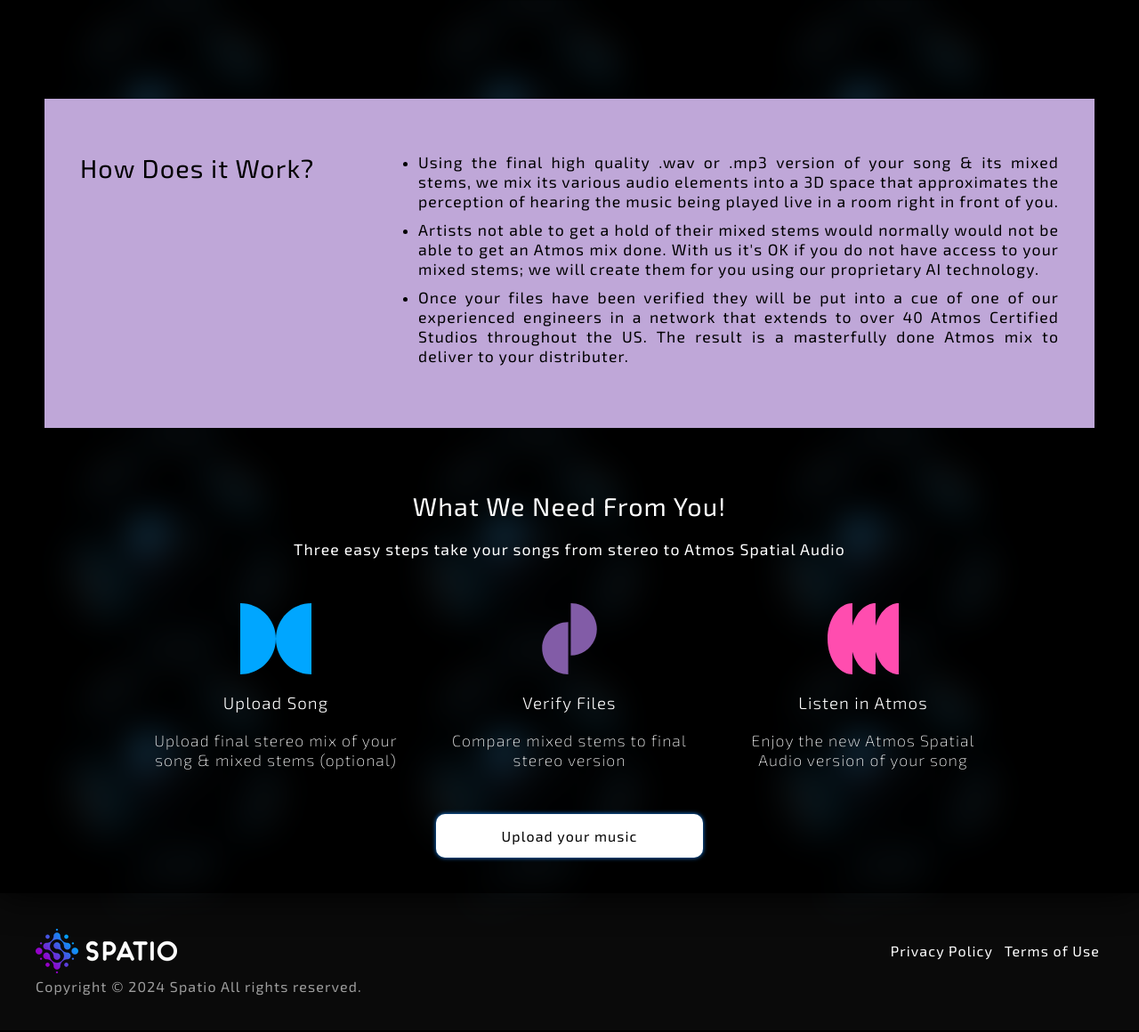
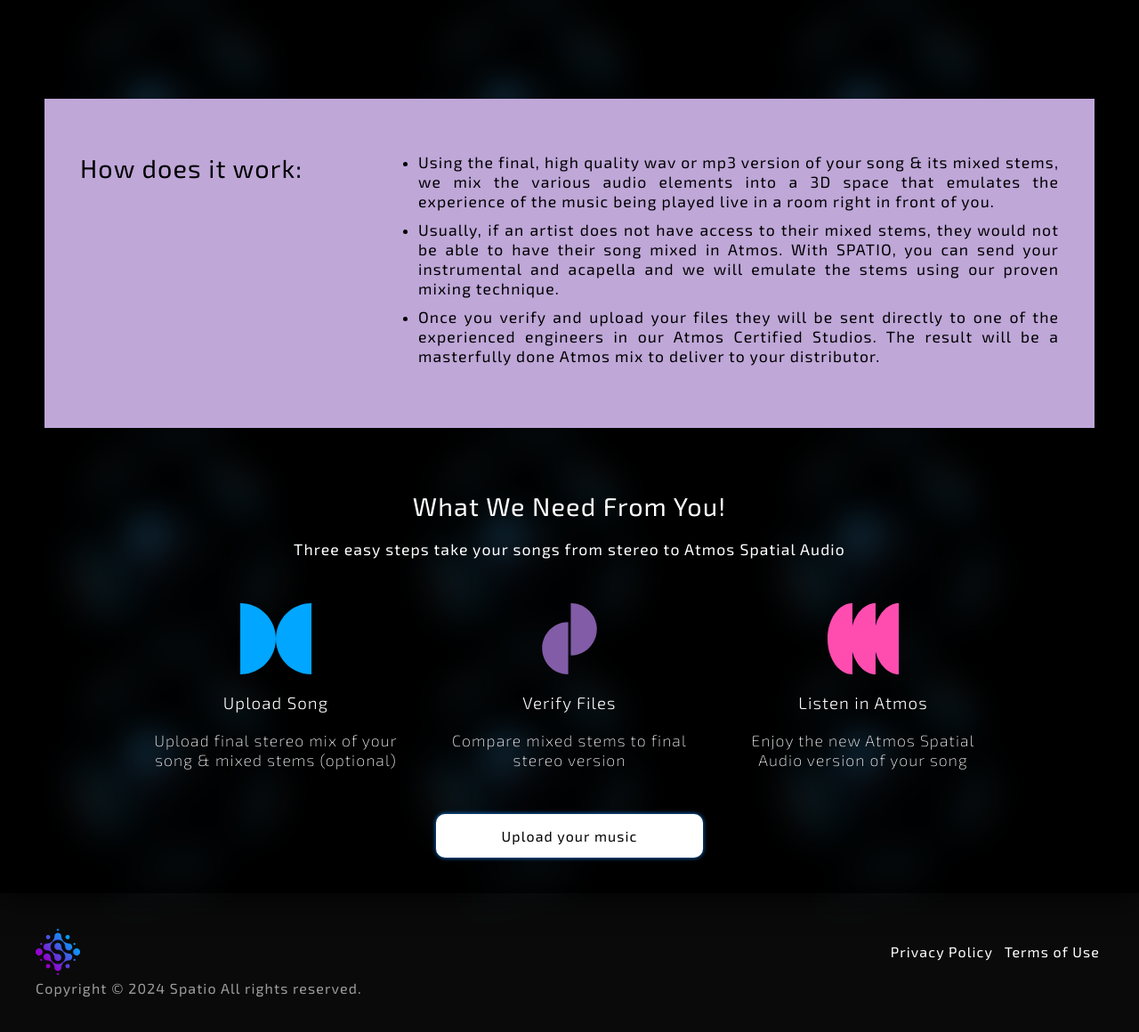
Before and after one commit to Z50LTI/z50lti.github.io, a PHP site: page /learnmore.html in a window 1280 px wide. Shown: the part 571-1731 px from the top of the page at 89% size. Before the commit the page ends 1690 px from the top, so only its background shows below. Run offline with PHP 8.4, Linux system fonts and the light colour scheme.

Commit message:
Add files via upload

```diff
--- a/css/_main.scss
+++ b/css/_main.scss
@@ -32,8 +32,8 @@ main {
   opacity: 0;
 
   &.landing {
-    height: calc(100svh - 93px);
-    min-height: 600px;
+    min-height: calc(100svh - 93px);
+    /* min-height: 600px; */
   }
 
   &.dark {
@@ -141,6 +141,10 @@ header {
   top: 0;
   z-index: 10;
 
+  img {
+    width: 140px;
+  }
+
   nav {
     display: flex;
     flex-direction: row;
@@ -174,12 +178,23 @@ header {
   flex-direction: column;
   align-items: center;
   height: 100%;
-  justify-content: center;
+  justify-content: flex-start;
   gap: 25px;
   text-align: center;
+  overflow-x: hidden;
+
+  padding: 10px;
+  margin: 0 auto;
+  padding-top: 0;
 
   img {
     width: 100%;
+    height: 60vh;
+    object-fit: contain;
+  }
+
+  h2 {
+    white-space: nowrap;
   }
 
   .home-buttons {
@@ -399,6 +414,7 @@ header {
       h3 {
         margin: 10px 0;
         margin-bottom: 5px;
+        font-weight: bold;
       }
 
       iframe {
@@ -424,6 +440,10 @@ footer {
     align-items: center;
     text-align: end;
 
+    img {
+      max-width: 50px;
+    }
+
     h3 {
       margin-bottom: 5px;
     }
--- a/css/_responsive.scss
+++ b/css/_responsive.scss
@@ -91,6 +91,7 @@
       flex-direction: column;
       justify-content: center;
       gap: 20px;
+      opacity: 0;
       transition: 0.2s;
     }
   }
@@ -98,6 +99,22 @@
   .home {
     .home-buttons {
       flex-direction: column;
+    }
+  }
+
+  .home {
+    gap: 15px;
+
+    h2 {
+      font-size: 5vw;
+    }
+
+    img {
+      height: 35vh;
+    }
+
+    .home-buttons {
+      gap: 15px;
     }
   }
 
@@ -152,6 +169,7 @@
   .home {
     .home-buttons {
       width: 100%;
+      max-width: 300px;
     }
   }
 
@@ -202,6 +220,24 @@
   }
 }
 
+@media only screen and (max-height: 620px) {
+  .home {
+    img {
+      height: 46vh;
+    }
+  }
+}
+
+@media only screen and (max-height: 440px) {
+  .home {
+    gap: 10px;
+
+    img {
+      height: 35vh;
+    }
+  }
+}
+
 @media (hover: hover) and (pointer: fine) {
   .faq {
     .faq-item {
--- a/css/styles.css
+++ b/css/styles.css
@@ -531,6 +545,9 @@ footer .footer-content {
       -ms-flex-align: center;
           align-items: center;
   text-align: end;
+}
+footer .footer-content img {
+  max-width: 50px;
 }
 footer .footer-content h3 {
   margin-bottom: 5px;
--- a/js/menu.js
+++ b/js/menu.js
@@ -1,11 +1,14 @@
 var menu = document.querySelector("nav");
 
 document.getElementById("hamburger").addEventListener("click", () => {
+  menu.style.opacity = "1";
   menu.style.transform = "translateY(0%)";
+
   document.body.style.overflow = "hidden";
 });
 
 document.getElementById("close").addEventListener("click", () => {
   document.body.style.overflow = "auto";
+  menu.style.opacity = "0";
   menu.style.transform = "translateY(100%)";
 });
--- a/learnmore.html
+++ b/learnmore.html
@@ -4,6 +4,11 @@
     <meta charset="UTF-8" />
     <meta name="viewport" content="width=device-width, initial-scale=1.0" />
     <title>Learn More | Spatio</title>
+    <meta http-equiv="cache-control" content="max-age=0" />
+    <meta http-equiv="cache-control" content="no-cache" />
+    <meta http-equiv="expires" content="0" />
+    <meta http-equiv="expires" content="Tue, 01 Jan 1980 1:00:00 GMT" />
+    <meta http-equiv="pragma" content="no-cache" />
 
     <meta name="description" content="Spatio" />
     <meta name="keywords" content="keyword, keyword, keyword" />
@@ -14,7 +19,7 @@
   <body class="bg">
     <header>
       <a href="index.html"
-        ><img src="assets/images/LOGO-TRANSPARENT-WHITE.webp" alt=""
+        ><img src="assets/images/LOGO-TRANSPARENT-WHITE.png" alt=""
       /></a>
 
       <img id="hamburger" src="assets/icons/menu.svg" alt="menu" />
@@ -37,9 +42,9 @@
             <p>
               Dolby Atmos Spatial Audio is a new surround-sound format that
               allows for a more realistic and immersive audio experience. It's
-              no secret that all major recording artists require this
-              cutting-edge technology for their music, and now you can too. With
-              support from over 1000 playlists, you can enjoy music the way it
+              no secret that all major recording artists release their songs
+              using this cutting-edge technology, and now you can too. With
+              support from over 1000 playlists, fans can enjoy music the way it
               was meant to be heard. Trust our skilled engineers for the
               ultimate music mixing experience.
             </p>
@@ -60,35 +65,35 @@
 
       <div class="container-full container-bg">
         <div class="container how-it-works">
-          <h2>How Does it Work?</h2>
+          <h2>How does it work:</h2>
 
           <div>
             <ul>
               <li>
                 <p>
-                  Using the final high quality .wav or .mp3 version of your song
-                  & its mixed stems, we mix its various audio elements into a 3D
-                  space that approximates the perception of hearing the music
-                  being played live in a room right in front of you.
+                  Using the final, high quality wav or mp3 version of your song
+                  & its mixed stems, we mix the various audio elements into a 3D
+                  space that emulates the experience of the music being played
+                  live in a room right in front of you.
                 </p>
               </li>
 
               <li>
                 <p>
-                  Artists not able to get a hold of their mixed stems would
-                  normally would not be able to get an Atmos mix done. With us
-                  it's OK if you do not have access to your mixed stems; we will
-                  create them for you using our proprietary AI technology.
+                  Usually, if an artist does not have access to their mixed
+                  stems, they would not be able to have their song mixed in
+                  Atmos. With SPATIO, you can send your instrumental and
+                  acapella and we will emulate the stems using our proven mixing
+                  technique.
                 </p>
               </li>
 
               <li>
                 <p>
-                  Once your files have been verified they will be put into a cue
-                  of one of our experienced engineers in a network that extends
-                  to over 40 Atmos Certified Studios throughout the US. The
-                  result is a masterfully done Atmos mix to deliver to your
-                  distributer.
+                  Once you verify and upload your files they will be sent
+                  directly to one of the experienced engineers in our Atmos
+                  Certified Studios. The result will be a masterfully done Atmos
+                  mix to deliver to your distributor.
                 </p>
               </li>
             </ul>
@@ -202,7 +207,7 @@
 
     <footer>
       <div class="footer-content">
-        <img src="assets/images/LOGO-TRANSPARENT-WHITE.webp" alt="" />
+        <img src="assets/images/ICON-TRANSPARENT.png" alt="" />
 
         <div>
           <a href="privacypolicy.html">Privacy Policy</a>
```
Also changed, not shown: other parts of css/styles.css (+46 -5 lines), faq.html (+17 -11 lines), howto.html (+7 -2 lines), index.html (+10 -6 lines), assets/images/ICON-TRANSPARENT.png (added), assets/images/LOGO-TRANSPARENT-WHITE.png (added), 1 other file.
